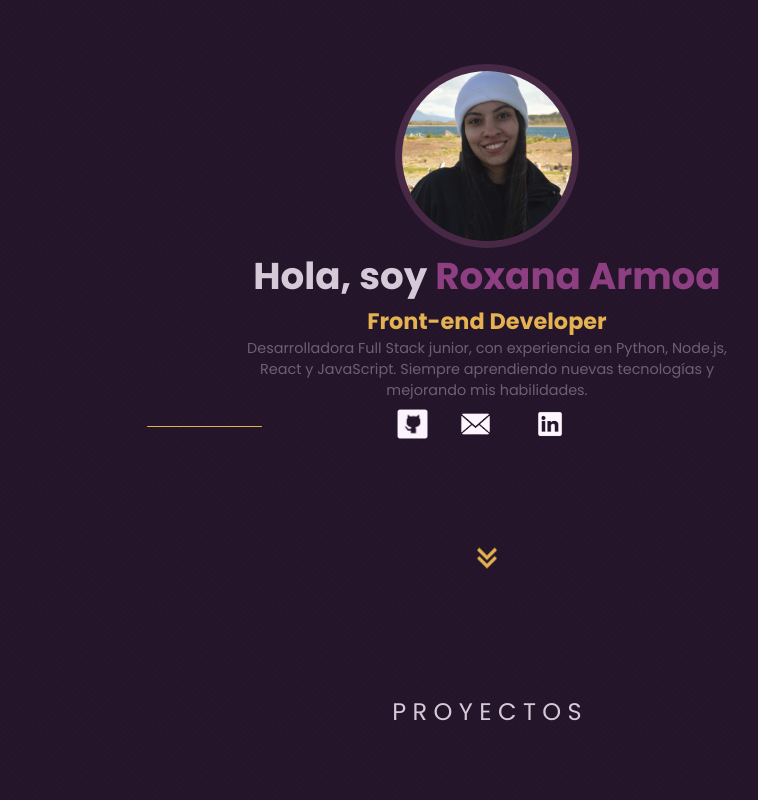
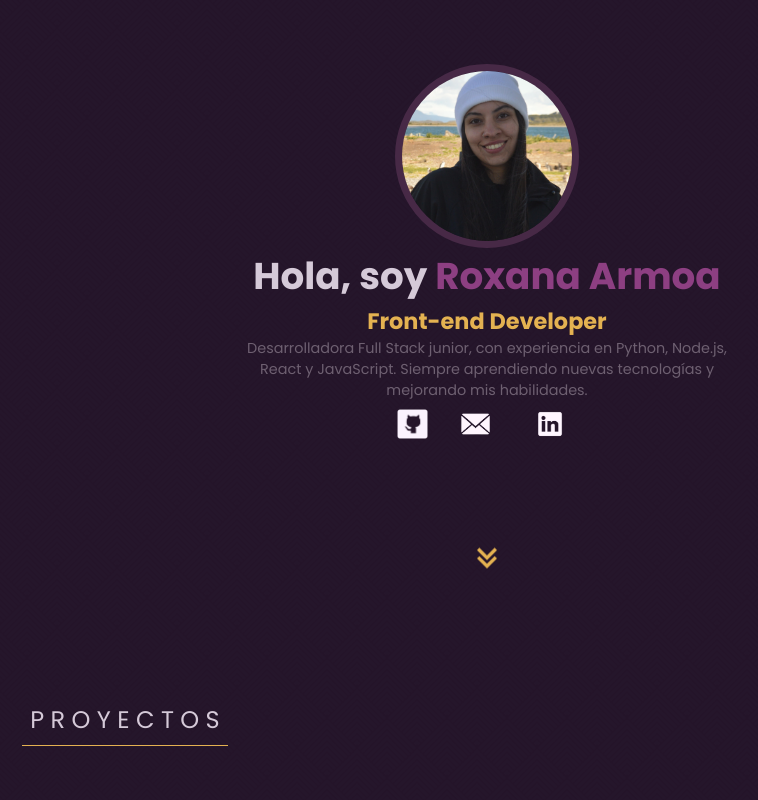
Before and after one commit to Roxanaarmoa/portfolio-Roxana, a plain HTML site: page index.html in a window 1280 px wide. Shown: the top 800 px of the page, without its empty margins (153-911 px from the left). Drawn offline with Linux system fonts and the light colour scheme.

```diff
--- a/index.html
+++ b/index.html
@@ -39,21 +39,8 @@
 
             <section class="proyects">
                 <h3 class="title">P R O Y E C T O S</h3>
+
                 <!--cards-->
-                <!-- <div class="card-container">
-                    <article class="card">
-                        <div class="card-img">
-                            <img src="/img/ciclova.png" alt="">
-                        </div>
-                    <div class="card-content">
-                        <h3>C I C L O V A</h3>
-                        <p><b>E-commerce Full-Stack:</b>
-                            Plataforma desarrollada con React + Vite y Node.js, conectada a una base de datos (firebase) para gestión de órdenes en tiempo real. Ofrece diseño responsive y rendimiento optimizado.</p>
-                        <a href="https://ciclova-ecommerce.vercel.app/" target="_blank">ver</a>
-                    </div>
-                    </article>
-                </div> -->
-
                 <div class="card-container">
                     <div class="project-card">
                         <img src="/img/ciclova.png" alt="Project Image" class="project-img">
@@ -70,11 +57,9 @@
                             <span>2024</span>
                         </div>
 
-
-
                         <div class="buttons">
-                        <a href="#" class="btn demo">IR A WEB</a>
-                        <a href="#" class="btn github"> GITHUB</a>
+                        <a href="https://ciclova-ecommerce.vercel.app/" class="btn demo">IR A WEB</a>
+                        <a href="https://github.com/Roxanaarmoa/ciclova-ecommerce" class="btn github"> GITHUB</a>
                         </div>
                     </div>
                     </div>
--- a/style.css
+++ b/style.css
@@ -88,19 +88,14 @@
 /* proyects*/
 
 .title {
+    border-bottom: 1px solid #ffc857e0;
+    padding: 0.5rem;
+    width: 190px;
+    margin-inline: 53px;
     text-align: center;
     color: #fdf2ffd1;
     font-weight: 500;
     font-size: 1.5rem;
-}.title::after {
-    content: '';
-    position: absolute;
-    width: 9%; /* Largo de la línea*/
-    bottom: 373px;
-    right: 865px;
-    height: 1px;
-    background-color: #ffc857e0;
-    border-radius: 2px;
 }
 
 /* card */
@@ -122,12 +117,9 @@
     display: flex;
     flex-direction: column;
     transition: 0.3s ease-in-out;
-}
-
-.project-card:hover {
+}.project-card:hover {
     transform: translateY(-5px);
 }
-
 .project-img {
     width: 100%;
     height: auto;
@@ -137,7 +129,6 @@
 .project-content {
     padding: 20px;
 }
-
 .project-content .tag {
     background: #472946;
     color: #ffc857e0;
@@ -153,7 +144,6 @@
     color: #fdf2ffd1;
     margin-bottom: 10px;
 }
-
 .project-content p {
     font-size: 0.9rem;
     line-height: 1.5;
@@ -166,7 +156,6 @@
     padding-top: 12px;
     margin-bottom: 15px;
 }
-
 .project-info .info-row {
     display: flex;
     justify-content: space-between;
@@ -179,9 +168,7 @@
     display: flex;
     gap: 10px;
     flex-wrap: wrap;
-}
-
-.btn {
+}.btn {
     flex: 1;
     text-align: center;
     padding: 10px;
@@ -191,120 +178,19 @@
     text-decoration: none;
     transition: 0.3s;
 }
-
 .btn.demo {
     background: #ffc857dc;
     color: #2f1f3f;
-}
-
-.btn.demo:hover {
+}.btn.demo:hover {
     background: #ffb347;
 }
-
 .btn.github {
     background: #241429;
     border: 1px solid #6e6071;
     color: #fdf2ffd1;
-}
-
-.btn.github:hover {
+}.btn.github:hover {
     background: #2f1f3f;
 }
-
-
-
-/* .card-container{
-    position: relative;
-    display: flex;
-    justify-content: center;
-    align-items: center;
-    flex-wrap: wrap;
-    gap: 2rem;
-    margin-top: 75px;
-    padding: 2rem 1rem;
-}
-
-.card-container .card{
-    position: relative;
-    display: flex;
-    justify-content: center;
-    align-items: flex-start;
-    width: 360px;
-    height: 300px;
-    background-color: #2f1f3f;
-    border-radius: 20px;
-    box-shadow: 0 35px 80px rgba(0,0,0,0.15);
-    transition: 0.5s;
-}
-
-.card-container .card:hover{
-    height: 400px;
-}
-
-.card-container .card .card-img{
-    position: absolute;
-    top: 20px;
-    width: 240px;
-    height: 220px;
-    background: #333;
-    border-radius: 12px;
-    overflow: hidden;
-    transition: 0.5s;
-}
-
-.card-container .card:hover .card-img{
-    top: -100px;
-    scale:0.75 ;
-    box-shadow: 0 15px 45px rgba(0,0,0,0.15);
-}
-
-
-.card-container .card .card-img img{ /*optimiza img*
-    position: absolute;
-    top: 0;
-    left: 0;
-    width: 100%;
-    height: 100%;
-    object-fit: cover;
-}
-
-
-.card-container .card .card-content{ /* optimiza contenido*
-    position: absolute;
-    top: 252px;
-    width: 100%;
-    padding: 0 30px;
-    height:30px ;
-    overflow: hidden;
-    text-align: center;
-    transition: 0.5s;
-}
-.card-container .card:hover .card-content{
-    top: 130px;
-    height: 250px;
-}
-
-.card-container .card .card-content h3{
-    font-size: 1.5em;
-    font-weight: 500;
-    color:#ffc857a1;
-}
-.card-container .card .card-content p{
-    font-size: 0.9rem;
-    color:#b2a3b5a6;
-
-}
-.card-container .card .card-content a{
-    position: relative;
-    top: 15px;
-    display: inline-block;
-    padding: 12px 25px;
-    background: #ffc757dc;
-    color: #6e6071;
-    font-weight: 500;
-    text-decoration: none;
-    border-radius: 8px;
-} */
 
 
 /* escritorio*/
```
